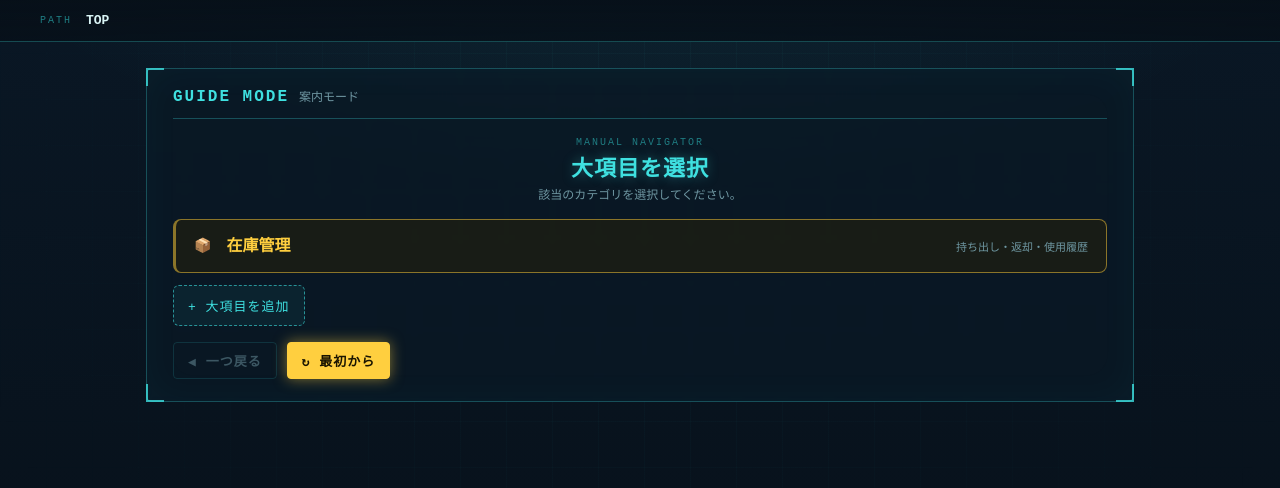
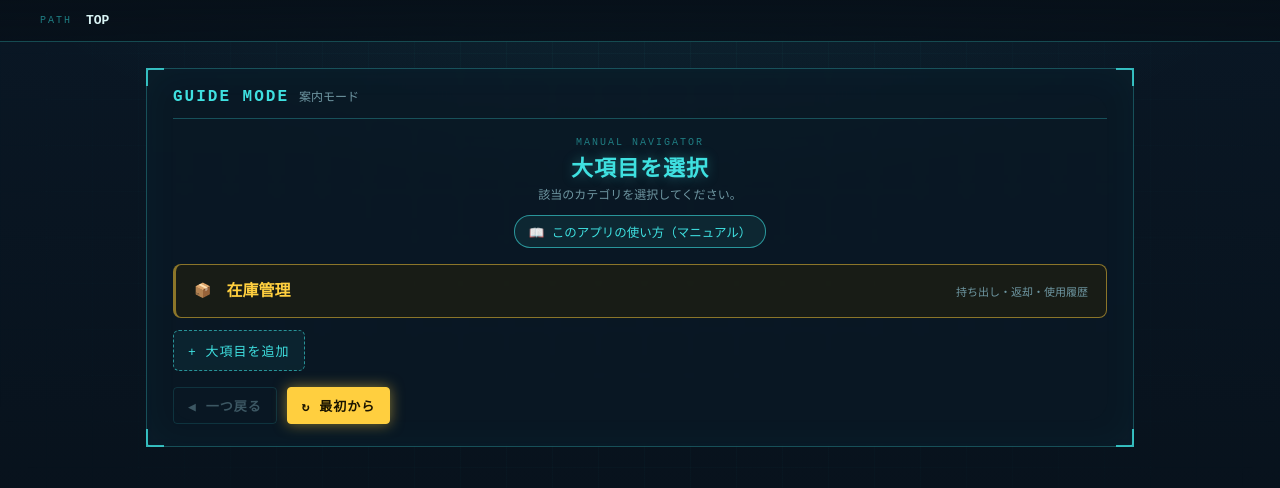
Before and after one commit to tatsuyahanada-eng/MusicLyrics, a PHP site: page /manual.html in a window 1280 px wide. Shown: the part 85-573 px from the top of the page. Run offline with PHP 8.4, Linux system fonts and the light colour scheme; data that the repository does not hold is empty; some libraries are stand-ins or nearby versions.

Commit message:
Add in-app usage manual with a link from the TOP screen
- TOPヒーローに「📖 このアプリの使い方（マニュアル）」リンクを追加。
- アプリ内ヘルプダイアログ（基本操作・上部ボタン・修正モード・画像/添付・
  閲覧ロック・在庫管理・共有）を追加。単一センチネル戻る操作に統合。

Co-Authored-By: Claude Opus 4.8 <noreply@anthropic.com>
Claude-Session: https://claude.ai/code/session_01EsN2ekhoTFWhApAUHVFge7

```diff
--- a/manual.css
+++ b/manual.css
@@ -1448,3 +1448,51 @@ body.tm-dragging .tm-treenode-row { cursor: grabbing; }
   z-index: 2;
 }
 .tm-lb-close:hover { color: var(--tm-cyan); border-color: var(--tm-cyan); }
+
+/* ============================================================
+   使い方（ヘルプ）
+   ============================================================ */
+.tm-hero-links { margin-top: 12px; }
+.tm-hero-help {
+  display: inline-flex;
+  align-items: center;
+  gap: 6px;
+  font-family: var(--tm-mono);
+  font-size: 12.5px;
+  color: var(--tm-cyan);
+  background: rgba(63, 224, 224, 0.08);
+  border: 1px solid var(--tm-line-strong);
+  border-radius: 16px;
+  padding: 6px 14px;
+  cursor: pointer;
+  transition: background .15s, box-shadow .15s;
+}
+.tm-hero-help:hover { background: rgba(63, 224, 224, 0.18); box-shadow: 0 0 12px rgba(63, 224, 224, 0.3); }
+
+.tm-help-body {
+  max-height: 68vh;
+  overflow-y: auto;
+  padding-right: 4px;
+  line-height: 1.75;
+  color: var(--tm-text);
+  font-size: 14px;
+}
+.tm-help-lead { color: var(--tm-text); margin-bottom: 8px; }
+.tm-help-body h3 {
+  font-size: 14px;
+  color: var(--tm-cyan);
+  letter-spacing: 1px;
+  margin: 16px 0 6px;
+  padding-bottom: 4px;
+  border-bottom: 1px dashed var(--tm-line);
+}
+.tm-help-body ul { margin: 0 0 4px; padding-left: 20px; list-style: disc; }
+.tm-help-body li { margin: 4px 0; }
+.tm-help-body b { color: var(--tm-text); font-weight: 700; }
+.tm-help-note {
+  margin-top: 16px;
+  padding-top: 10px;
+  border-top: 1px solid var(--tm-line);
+  font-size: 12px;
+  color: var(--tm-muted);
+}
--- a/manual.html
+++ b/manual.html
@@ -9,7 +9,7 @@
   <link rel="manifest" href="manifest.webmanifest">
   <link rel="icon" href="icon.svg" type="image/svg+xml">
   <link rel="apple-touch-icon" href="icon-192.png">
-  <link rel="stylesheet" href="manual.css?v=36">
+  <link rel="stylesheet" href="manual.css?v=37">
 </head>
 <body class="tm-body">
 
@@ -312,6 +312,70 @@
     </form>
   </dialog>
 
+  <!-- ===== Help Dialog（このアプリの使い方） ===== -->
+  <dialog id="helpDialog" class="tm-dialog tm-search-dialog">
+    <div class="tm-dialog-form tm-search-form">
+      <div class="tm-search-head">
+        <span class="tm-search-ico">&#128214;</span>
+        <h2 class="tm-updates-title">このアプリの使い方</h2>
+        <button type="button" id="helpClose" class="tm-btn tm-btn-outline tm-search-closebtn">閉じる</button>
+      </div>
+      <div class="tm-help-body">
+        <p class="tm-help-lead">「Case By Case」は、当てはまるカテゴリを順に選んで、目的の作業手順にたどり着くツリー型マニュアルです。</p>
+
+        <h3>基本の使い方（通常モード）</h3>
+        <ul>
+          <li><b>大項目 → 中項目 → 小項目</b> と選んでいくと、最終的な作業内容が表示されます。</li>
+          <li>上部の <b>パンくず（TOP › … ）</b> をタップすると、その階層まで戻れます。</li>
+          <li>下部の <b>「一つ戻る」</b> で1つ前へ、<b>「最初から」</b> でTOPへ戻ります（スマホの戻るでも1つ前に戻れます）。</li>
+        </ul>
+
+        <h3>上部のボタン</h3>
+        <ul>
+          <li><b>&#128269; 検索</b>：キーワードで項目（タイトル・本文）と在庫商品を横断検索。結果にはどの階層にあるかも表示され、タップでその項目へ移動します。</li>
+          <li><b>&#128340; 履歴</b>：新規登録・更新のバックナンバー（新しい順）。直近3日以内に更新があるとピンクで点滅し、TOPにも「直近の更新」が表示されます。</li>
+          <li><b>&#9673; 通常</b>：閲覧（案内）モード。<b>&#9881; 修正</b>：編集モード。</li>
+        </ul>
+
+        <h3>修正（編集）モード</h3>
+        <ul>
+          <li>大項目・中項目・小項目の <b>追加 / 編集 / 削除</b> ができます。</li>
+          <li>並び順は <b>長押し（またはハンドルをドラッグ）</b> で変更。案内モードでも「並べ替え」で調整できます。</li>
+          <li>各項目に <b>登録者名</b> が記録されます。<b>更新日時</b> も指定でき、誤って履歴の上位に来た項目を元の日時に戻せます。</li>
+          <li>説明欄は <b>太字・色・大きさ</b> の装飾に対応。Excelでの一括登録／出力もできます。</li>
+        </ul>
+
+        <h3>画像・ファイルの添付</h3>
+        <ul>
+          <li>説明欄の <b>「画像を追加」「ファイルを添付」</b> から追加（画像は貼り付けも可）。画像は本文の下、ファイルは文末にアイコン付きで表示されます。</li>
+          <li>画像には <b>名称（キャプション）</b> を付けられます。本文の画像を <b>タップすると拡大表示</b> されます。</li>
+          <li>PDF・Word・Excel等の添付は、リンク（&#128206; チップ）をタップして開けます。</li>
+        </ul>
+
+        <h3>閲覧ロック（パスワード保護）</h3>
+        <ul>
+          <li>項目に <b>&#128274; 閲覧パスワード</b> をかけると、その項目と配下は正しいパスワードがないと見られません。</li>
+          <li>管理者パスワードはどの項目でも閲覧できます（管理者が設定した値）。</li>
+        </ul>
+
+        <h3>在庫管理</h3>
+        <ul>
+          <li>大項目一覧の一番下 <b>「&#128230; 在庫管理」</b> から、商品名・型番・現在個数を管理できます。</li>
+          <li><b>持ち出し / 返却 / 使用</b> を記録し、<b>履歴</b>（いつ・何個・誰が）を確認できます。</li>
+          <li>数量の直接修正や過去履歴の訂正は <b>管理者パスワード</b> が必要です（修正モードの「在庫を修正」から）。</li>
+        </ul>
+
+        <h3>データの共有</h3>
+        <ul>
+          <li>上部チップが <b>「● 共有中」</b> のときは、全端末で同じ内容が共有されます。</li>
+          <li>「● この端末のみ」の場合はサーバーに接続できていません（管理者に確認してください）。</li>
+        </ul>
+
+        <p class="tm-help-note">設置・データベース設定など管理者向けの詳しい説明は、配布フォルダの <b>README-manual.md</b> をご覧ください。</p>
+      </div>
+    </div>
+  </dialog>
+
   <!-- ===== Image name Dialog（画像の名称・削除） ===== -->
   <dialog id="imgNameDialog" class="tm-dialog">
     <form id="imgNameForm" class="tm-dialog-form">
@@ -514,6 +578,6 @@
   </dialog>
 
   <script src="vendor/xlsx.full.min.js"></script>
-  <script src="manual.js?v=36"></script>
+  <script src="manual.js?v=37"></script>
 </body>
 </html>
--- a/manual.js
+++ b/manual.js
@@ -638,6 +638,7 @@
   let invOpen = false;    // 在庫管理ビューを開いているか
   let searchOpen = false; // 検索ダイアログを開いているか
   let updatesOpen = false; // 更新履歴ダイアログを開いているか
+  let helpOpen = false;    // 使い方ダイアログを開いているか
 
   function currentChildren() {
     if (navPath.length === 0) return tree;
@@ -738,6 +739,7 @@
         <h1 class="tm-hero-title">大項目を選択</h1>
         <p class="tm-hero-sub">該当のカテゴリを選択してください。</p>
         ${notice}
+        <div class="tm-hero-links"><button class="tm-hero-help" id="heroHelp" type="button">&#128214; このアプリの使い方（マニュアル）</button></div>
       </div>`;
     } else if (curNode) {
       const leaf = kids.length === 0;
@@ -815,7 +817,7 @@
   let trapped = false;    // センチネルを積んでいるか
   let absorbPop = false;  // 直後の1回の popstate を無視（プログラム的 back 用）
   try { history.replaceState({ cbcBase: 1 }, ''); } catch (_) {}
-  function needTrap() { return navPath.length > 0 || !editView.hidden || navReorder || invOpen || searchOpen || updatesOpen; }
+  function needTrap() { return navPath.length > 0 || !editView.hidden || navReorder || invOpen || searchOpen || updatesOpen || helpOpen; }
   function syncTrap() {
     if (needTrap()) {
       if (!trapped) { try { history.pushState({ cbc: 1 }, ''); trapped = true; } catch (_) {} }
@@ -994,6 +996,7 @@
     if (zi) { openLightbox(zi.getAttribute('src'), zi.getAttribute('alt')); return; }
     if (e.target.closest('#navRetryBtn')) { retryConnect(); return; }
     if (e.target.closest('#heroUpdate')) { openUpdates(); return; }
+    if (e.target.closest('#heroHelp')) { openHelp(); return; }
     const eb = e.target.closest('[data-editthis]');
     if (eb) { // 案内モードから直接編集
       const node = findNode(eb.dataset.editthis);
@@ -2887,6 +2890,21 @@
   $('#updatesBtn').addEventListener('click', openUpdates);
   $('#updatesClose').addEventListener('click', () => updatesDialog.close());
 
+  /* ---------- 使い方（ヘルプ）ダイアログ ---------- */
+  const helpDialog = $('#helpDialog');
+  function openHelp() {
+    if (!helpDialog) return;
+    helpOpen = true;
+    helpDialog.showModal();
+    const body = helpDialog.querySelector('.tm-help-body');
+    if (body) body.scrollTop = 0;
+    syncTrap();
+  }
+  if (helpDialog) {
+    helpDialog.addEventListener('close', () => { helpOpen = false; syncTrap(); });
+    $('#helpClose').addEventListener('click', () => helpDialog.close());
+  }
+
   /* ============================================================
      PWA
      ============================================================ */
--- a/sw.js
+++ b/sw.js
@@ -1,9 +1,9 @@
 /* Case By Case — service worker (offline cache, app-shell) */
-const CACHE = 'case-by-case-v42';
+const CACHE = 'case-by-case-v43';
 const ASSETS = [
   'manual.html',
-  'manual.css?v=36',
-  'manual.js?v=36',
+  'manual.css?v=37',
+  'manual.js?v=37',
   'manifest.webmanifest',
   'icon.svg',
   'vendor/xlsx.full.min.js',
```
